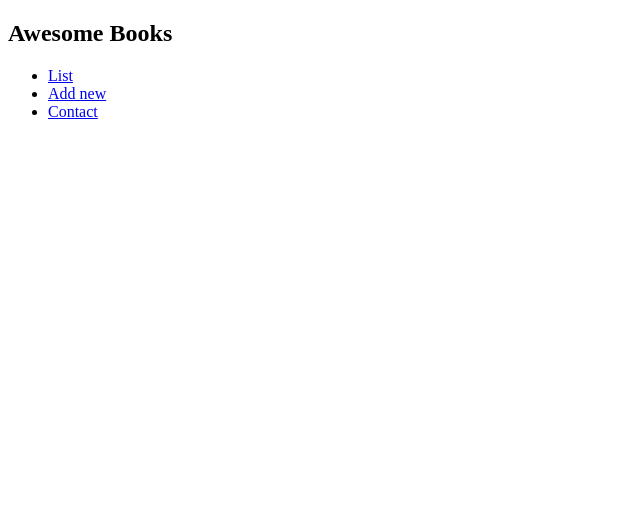
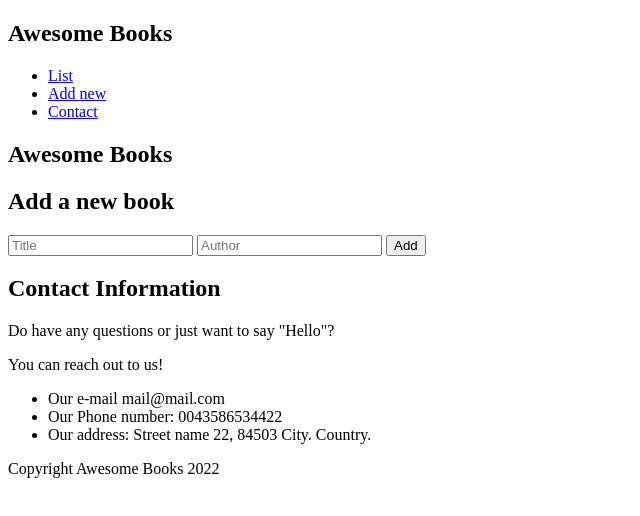
Before and after one commit to abreham1222/Awesom-ES6, a plain HTML site: page index.html in a window 1280 px wide. Shown: the whole page, without its empty margins (0-640 px from the left). Drawn offline with Linux system fonts and the light colour scheme.

Commit message:
Add body part and footer for html

```diff
--- a/index.html
+++ b/index.html
@@ -17,5 +17,34 @@
           </ul>
         </nav>
       </header>
+
+      <p id="today"></p>
+      <section class="list">
+        <h1>Awesome Books</h1>
+        <ul class="books-container" id="books-cont">
+
+        </ul>
+      </section>
+      <section class="form hidden">
+        <form name="bookForm">
+          <h2>Add a new book</h2>
+          <input name="title" type="text" required placeholder="Title">
+          <input name="author" type="text" required placeholder="Author">
+          <button type="submit">Add</button>
+        </form>
+      </section>
+      <section class="contact hidden">
+        <h2>Contact Information</h2>
+        <p>Do have any questions or just want to say "Hello"?</p>
+        <p>You can reach out to us!</p>
+        <ul>
+          <li>Our e-mail mail@mail.com</li>
+          <li>Our Phone number: 0043586534422</li>
+          <li>Our address: Street name 22, 84503 City. Country.</li>
+        </ul>
+      </section>
+      <footer>
+        Copyright Awesome Books 2022
+      </footer>
 </body>
 </html>
```
